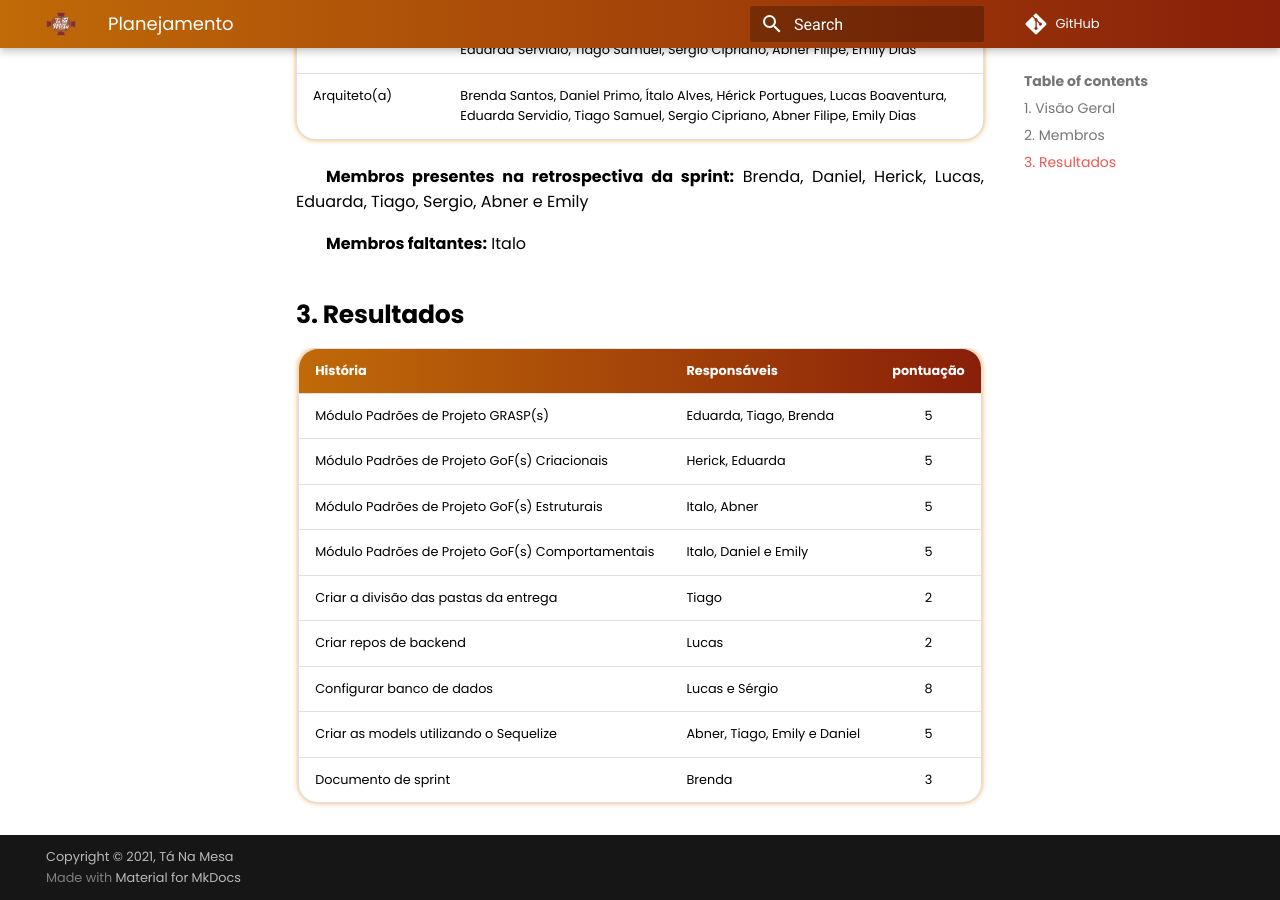
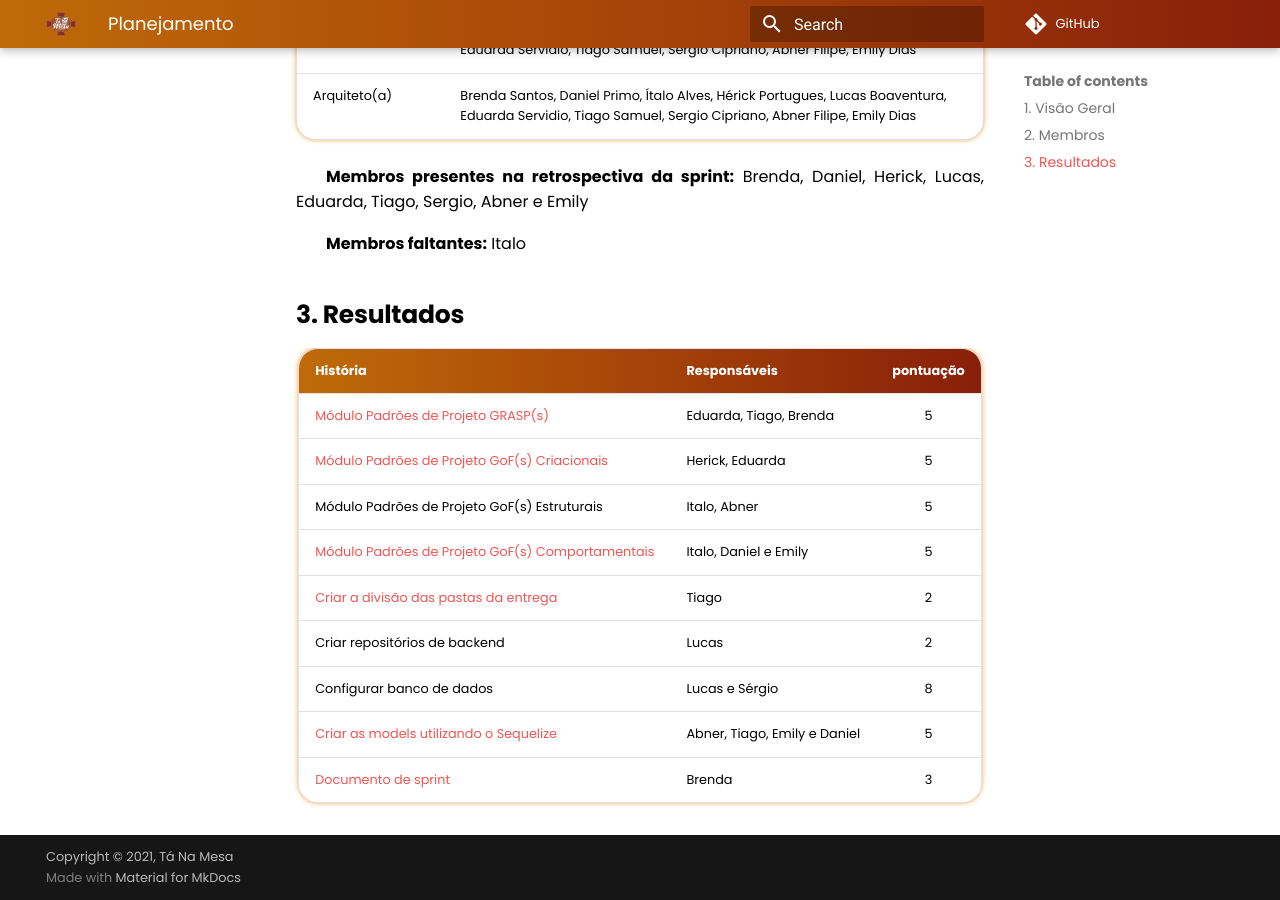
Before and after one commit to UnBArqDsw2021-1/2021.1_G02_TaNaMesa_docs, an MkDocs documentation site: the page built from docs/Sprints/Sprint-05/Planning-05.md, in a window 1280 px wide and 900 px high, scrolled down 695 px. Built offline with MkDocs 1.6.1 and Material for MkDocs 9.7.7, drawn with Linux system fonts in a browser that asks for light colours; comment, search, counter and statistics services are not loaded.

Commit message:
(#95) Adicionando links de issues ja criadas para as historias da sprint

```diff
--- a/docs/Sprints/Sprint-05/Planning-05.md
+++ b/docs/Sprints/Sprint-05/Planning-05.md
@@ -26,12 +26,12 @@
 ## 3. Resultados
 |  História  | Responsáveis  | pontuação |
 | :--------  | :-----------  | :-------: |
-| Módulo Padrões de Projeto GRASP(s) | Eduarda, Tiago, Brenda | 5 |
-| Módulo Padrões de Projeto GoF(s) Criacionais | Herick, Eduarda | 5 |
+| [Módulo Padrões de Projeto GRASP(s)](https://github.com/UnBArqDsw2021-1/2021.1_G02_TaNaMesa_docs/issues/99)| Eduarda, Tiago, Brenda | 5 |
+| [Módulo Padrões de Projeto GoF(s) Criacionais](https://github.com/UnBArqDsw2021-1/2021.1_G02_TaNaMesa_docs/issues/101)| Herick, Eduarda | 5 |
 | Módulo Padrões de Projeto GoF(s) Estruturais | Italo, Abner | 5 |
-| Módulo Padrões de Projeto GoF(s) Comportamentais |Italo, Daniel e Emily | 5 |
-| Criar a divisão das pastas da entrega | Tiago | 2 |
-| Criar repos de backend | Lucas | 2 |
+| [Módulo Padrões de Projeto GoF(s) Comportamentais](https://github.com/UnBArqDsw2021-1/2021.1_G02_TaNaMesa_docs/issues/100)|Italo, Daniel e Emily | 5 |
+| [Criar a divisão das pastas da entrega](https://github.com/UnBArqDsw2021-1/2021.1_G02_TaNaMesa_docs/issues/96)| Tiago | 2 |
+| Criar repositórios de backend | Lucas | 2 |
 | Configurar banco de dados | Lucas e Sérgio | 8 |
-| Criar as models utilizando o Sequelize | Abner, Tiago, Emily e Daniel | 5 |
-| Documento de sprint | Brenda | 3 |
+| [Criar as models utilizando o Sequelize](https://github.com/UnBArqDsw2021-1/2021.1_G02_TaNaMesa_docs/issues/98)| Abner, Tiago, Emily e Daniel | 5 |
+| [Documento de sprint](https://github.com/UnBArqDsw2021-1/2021.1_G02_TaNaMesa_docs/issues/95) | Brenda | 3 |
```
